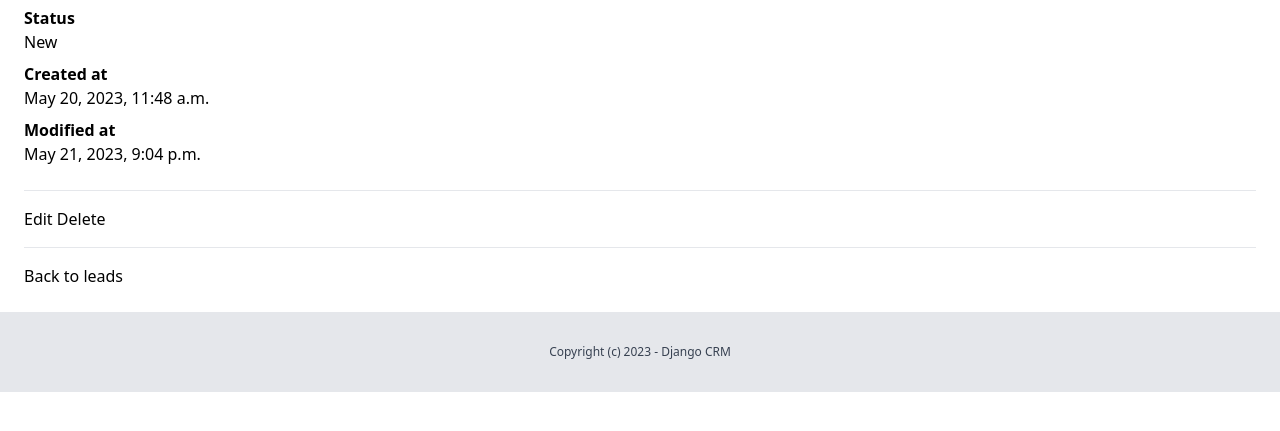
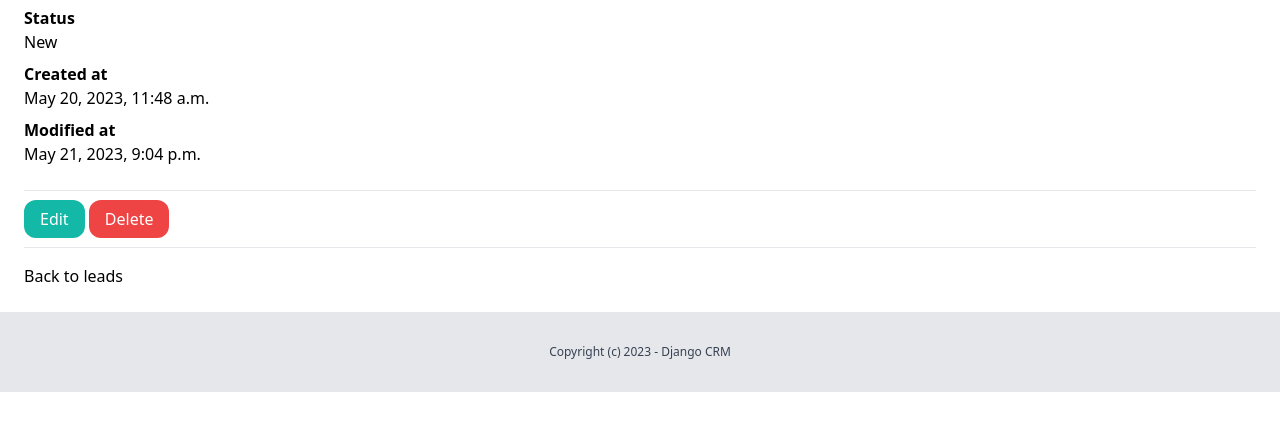
Before and after one commit to MEdaHad/djCRM, a Django app: template lead/templates/lead/leads_detail.html in a window 1280 px wide. Shown: the part 230-661 px from the top of the page. Run offline with Django 4.2, Linux system fonts and the light colour scheme; the template is opened without the code that fills it: values that come from a table or form of the project are taken from there, others are empty; data comes from the database, SQL or seed files in the repository; both versions use the stored data as it was after the commit; some libraries are stand-ins or nearby versions.

Commit message:
Added Upd fn

```diff
--- a/lead/templates/lead/leads_detail.html
+++ b/lead/templates/lead/leads_detail.html
@@ -25,8 +25,11 @@
         <p class="mb-6 ">{{ lead.modified_at }}</p>
 
         <hr class="my-4">
-        <a href="{% url 'leads_edit' lead.id %}">Edit</a>
-        <a href="{% url 'leads_delete' lead.id %}">Delete</a>
+
+        <a href="{% url 'leads_edit' lead.id %}" class="py-2 px-4 rounded-xl bg-teal-500 text-white">Edit</a>
+
+        <a href="{% url 'leads_delete' lead.id %}" class="py-2 px-4 rounded-xl bg-red-500 text-white">Delete</a>
+
         <hr class="my-4">
 
         <a href="{% url 'leads_list' %}">Back to leads</a>
```
Also changed, not shown: lead/views.py (+8 -4 lines), db.sqlite3.
